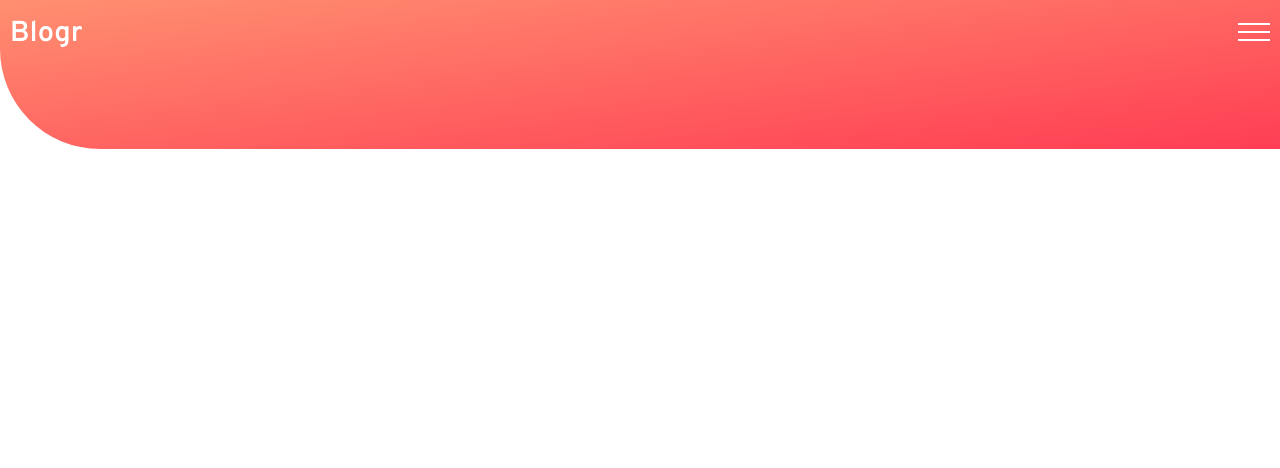
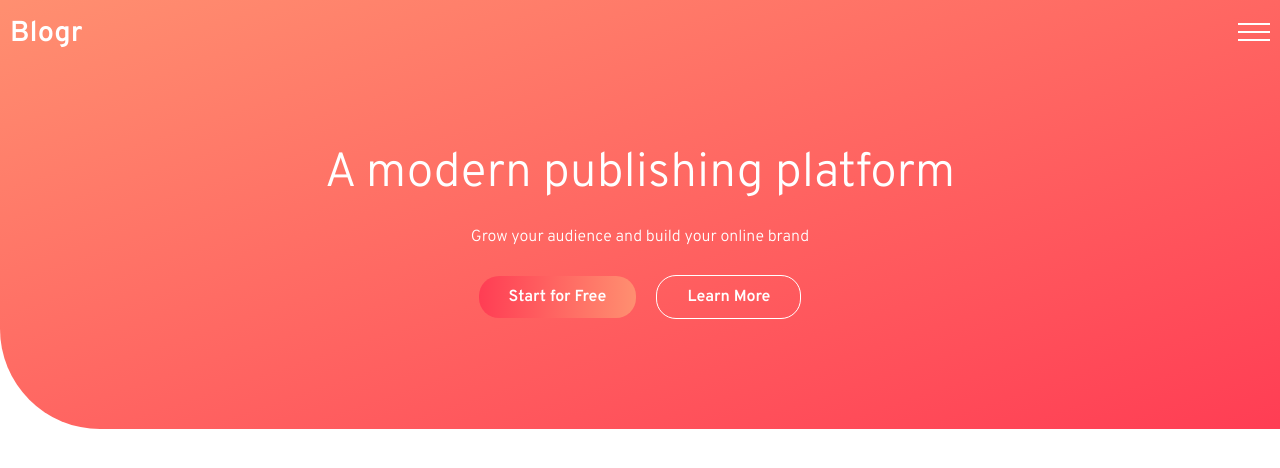
Before and after one commit to raymond-le-goldenowl/blogr-scss, a React (Create React App) app: page / in a window 1280 px wide. Shown: the top 468 px of the page. Built offline with nearby package versions, Linux system fonts and the light colour scheme.

Commit message:
feat: add banner header

```diff
--- a/src/components/Header/index.jsx
+++ b/src/components/Header/index.jsx
@@ -97,6 +97,32 @@ export default function Header() {
 					</ul>
 				</nav>
 			</div>
+
+			{/* Banner */}
+
+			<div className='banner'>
+				<h1 className='title'>A modern publishing platform</h1>
+
+				<p className='tiny-caption'>
+					Grow your audience and build your online brand
+				</p>
+				<div className='vertical-buttons'>
+					<LinkButton
+						attrs={{ href: '#!' }}
+						classConfig={{
+							default: true,
+							bg: true,
+							bgColor: '#fff',
+							border: false
+						}}
+					>
+						Start for Free
+					</LinkButton>
+					<LinkButton classConfig={{ default: true, bg: false, border: true }}>
+						Learn More
+					</LinkButton>
+				</div>
+			</div>
 		</header>
 	);
 }
--- a/src/components/Header/styles.scss
+++ b/src/components/Header/styles.scss
@@ -106,4 +106,26 @@
 			}
 		}
 	}
+
+	.banner {
+		text-align: center;
+		color: $neutral-white;
+		.title {
+			font-size: 0;
+			font-size: 3rem;
+			margin-top: 100px;
+			line-height: 50px;
+			margin-bottom: 30px;
+		}
+
+		.tiny-caption {
+			margin-bottom: 20px;
+		}
+
+		.vertical-buttons {
+			* {
+				margin: 10px;
+			}
+		}
+	}
 }
```
